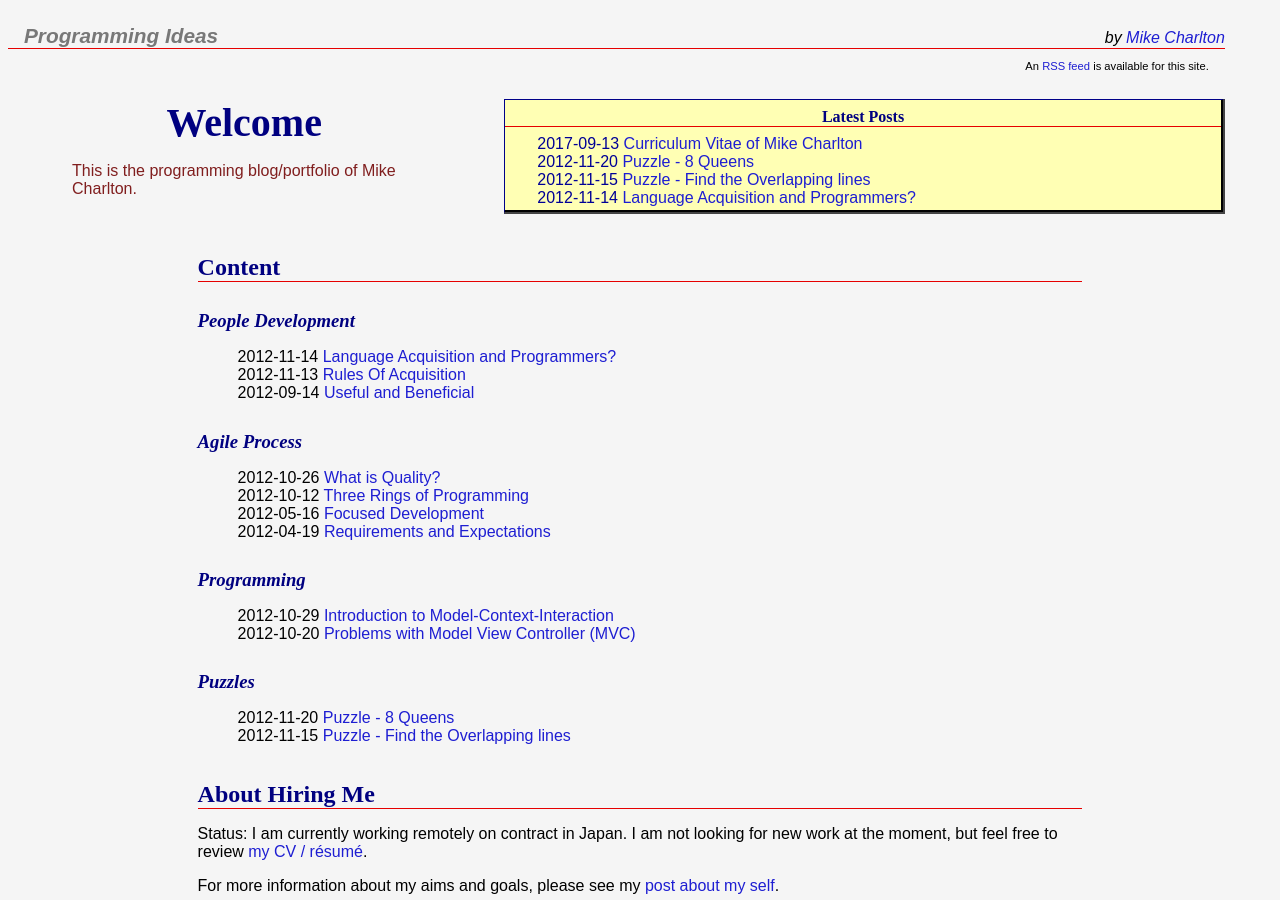
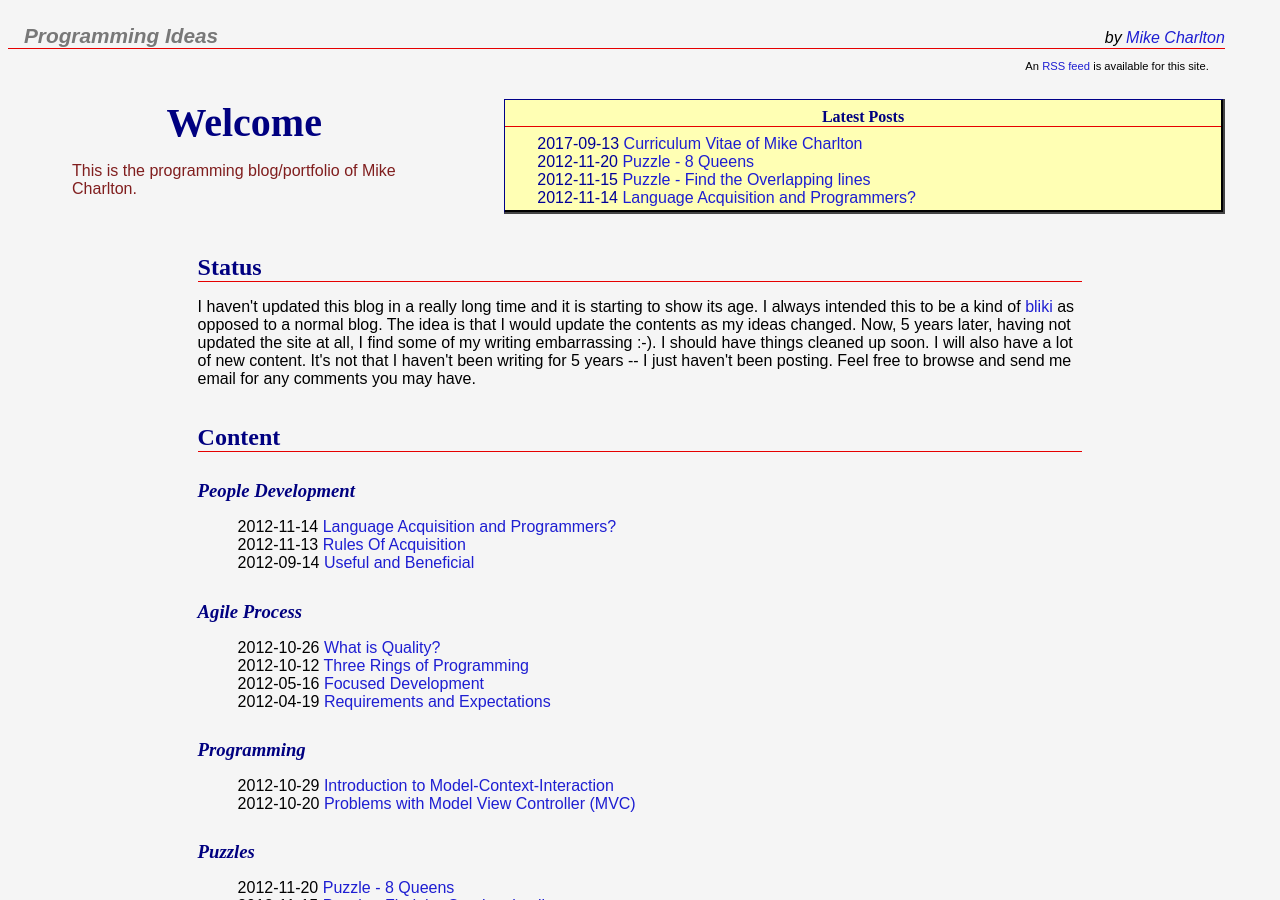
Before and after one commit to mikekchar/portfolio, a Jekyll site: the page built from index.html, in a window 1280 px wide and 900 px high. Built offline with Jekyll 4.4.1, drawn with Linux system fonts in a browser that asks for light colours.

Commit message:
Add a disclaimer/status to the index

```diff
--- a/index.html
+++ b/index.html
@@ -3,6 +3,19 @@ layout: top
 title: Welcome
 description: This is the programming blog/portfolio of Mike Charlton.
 ---
+<h2>Status</h2>
+<p>
+  I haven't updated this blog in a really long time and it is starting to
+  show its age.  I always intended this to be a kind of
+  <a href="https://martinfowler.com/bliki/WhatIsaBliki.html">bliki</a>
+  as opposed to a normal blog.  The idea is that I would update the contents
+  as my ideas changed.  Now, 5 years later, having not updated the site
+  at all, I find some of my writing embarrassing :-).  I should have
+  things cleaned up soon.  I will also have a lot of new content.  It's
+  not that I haven't been writing for 5 years -- I just haven't been posting.
+  Feel free to browse and send me email for any comments you may have.
+</p>
+
 <h2>Content</h2>
 
 <h3>People Development</h3>
```
